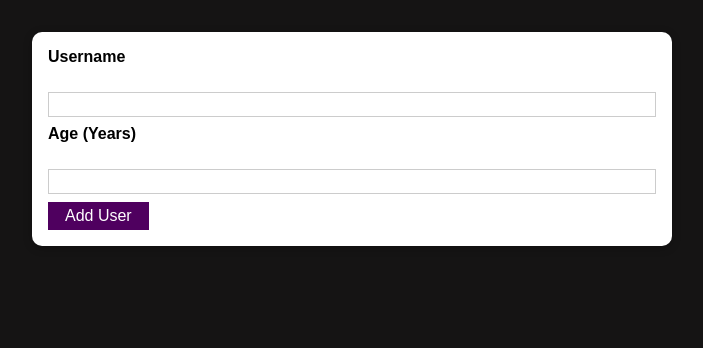
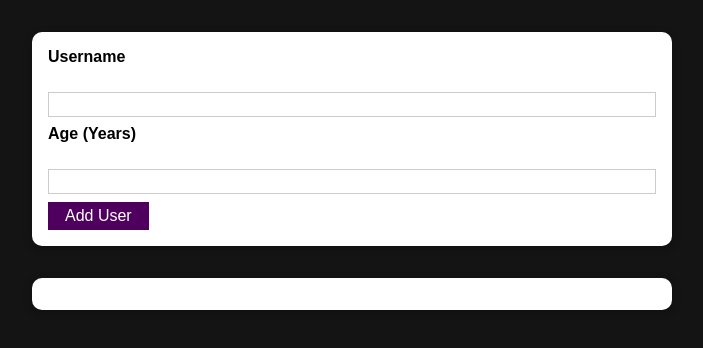
Before and after one commit to martinwachira/how2React-Redefined-2, a React (Create React App) app: page / in a window 1280 px wide. Shown: the top 348 px of the page, without its empty margins (288-991 px from the left). Built offline with nearby package versions, Linux system fonts and the light colour scheme.

Commit message:
manage user list via state ...state lifting concept

```diff
--- a/src/App.js
+++ b/src/App.js
@@ -1,11 +1,20 @@
-import React from "react";
+import React, { useState } from "react";
 // import UserInput from "./components/UserInput/UserInput";
 import UserAdd from "./components/Users/UserAdd";
+import UserList from "./components/Users/UserList";
 
 function App() {
+  const [usersList, setUsersList] = useState([]);
+  const addUserHandler = (user_name, user_age) => {
+    setUsersList((prevState) => {
+      return [...prevState, { name: user_name, age: user_age }];
+    });
+  };
+
   return (
     <div>
-      <UserAdd />
+      <UserAdd onAddUser={addUserHandler} />
+      <UserList users={usersList} />
     </div>
   );
 }
--- a/src/components/UI/Button.js
+++ b/src/components/UI/Button.js
@@ -6,7 +6,7 @@ const Button = (props) => {
     <button
       className={classes.button}
       type={props.type || "button"}
-      onClick={props.onClick}
+      //   onClick={props.onClick}
     >
       {props.children}
     </button>
--- a/src/components/Users/UserAdd.js
+++ b/src/components/Users/UserAdd.js
@@ -16,14 +16,15 @@ const UserAdd = (props) => {
 
   const submitHandler = (e) => {
     e.preventDefault();
-    const users = {
-      user_name: name,
-      user_age: age,
-    };
-    console.log("users", users);
+    if (name.trim().length === 0 || age.trim().length === 0) {
+      return;
+    }
+    if (+age < 1) {
+      return;
+    }
+    props.onAddUser(name, age);
     setName("");
     setAge("");
-    return users;
   };
 
   return (
@@ -32,14 +33,11 @@ const UserAdd = (props) => {
         <label htmlFor="userName">Username</label>
         <br />
         <input value={name} type="text" onChange={onNameChange} />
-        {name}
 
         <label htmlFor="Age">Age (Years)</label>
         <br />
         <input value={age} type="number" onChange={onAgeChange} />
-        <Button type="submit" onClick>
-          Add User
-        </Button>
+        <Button type="submit">Add User</Button>
       </form>
     </Card>
   );
--- /dev/null
+++ b/src/components/Users/UserList.js
@@ -0,0 +1,19 @@
+import React from "react";
+import Card from "../UI/Card";
+import classes from "./UserList.module.css";
+
+const UserList = (props) => {
+  return (
+    <Card className={classes.users}>
+      <ul>
+        {props.users.map((user, index) => (
+          <li key={index}>
+            {user.name} - {user.age} Years old
+          </li>
+        ))}
+      </ul>
+    </Card>
+  );
+};
+
+export default UserList;
--- /dev/null
+++ b/src/components/Users/UserList.module.css
@@ -0,0 +1,16 @@
+.users {
+  margin: 2rem auto;
+  width: 90%;
+  max-width: 40rem;
+}
+
+.users ul {
+  list-style: none;
+  padding: 1rem;
+}
+
+.users li {
+  border: 1px solid #ccc;
+  margin: 0.5rem 0;
+  padding: 0.5rem;
+}
```
Also changed, not shown: src/components/UserList/UserList.js (deleted, +0 -12 lines).
